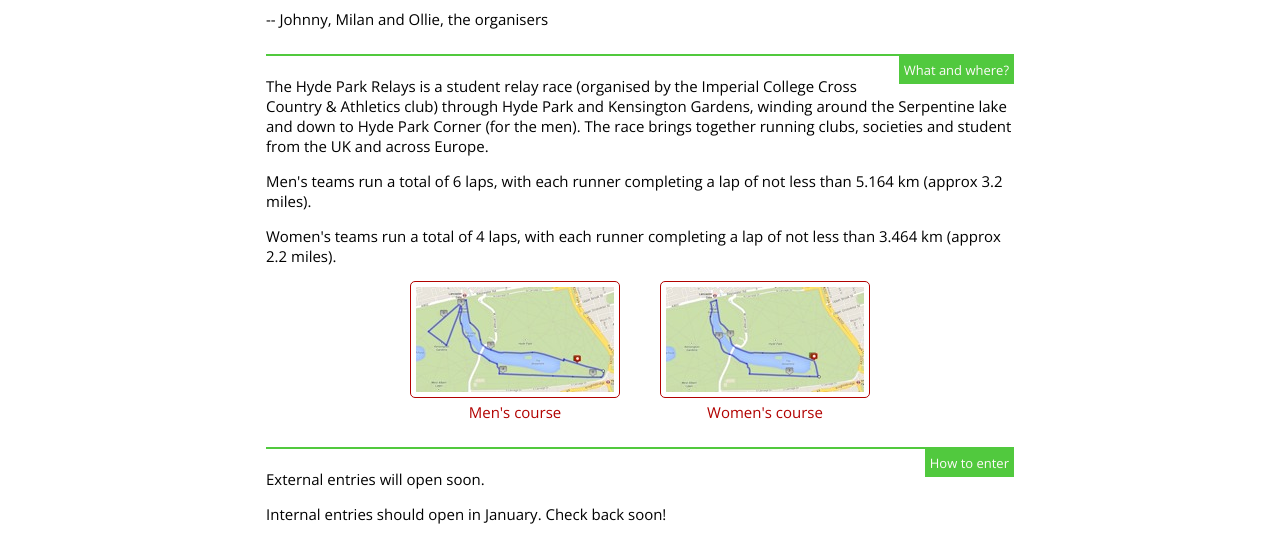
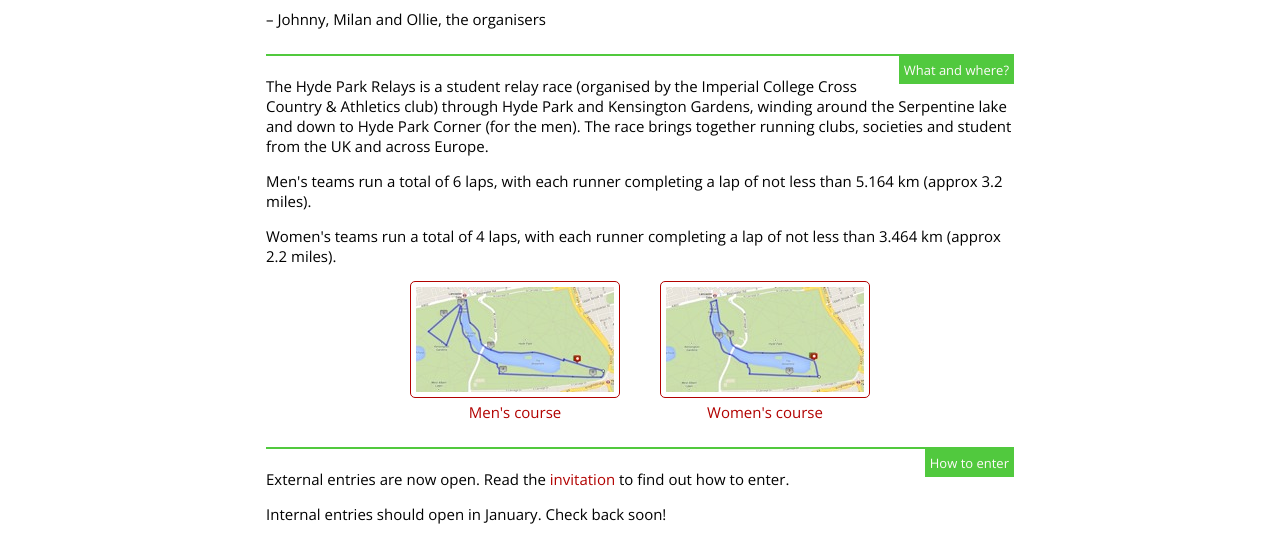
Before and after one commit to MilanMisak/HydeParkRelays, a website: page assets/index.html in a window 1280 px wide. Shown: the part 250-796 px from the top of the page. Drawn offline with nearby package versions, Linux system fonts and the light colour scheme.

Commit message:
Added external invitation and made a few design tweaks

```diff
--- a/assets/css/hpr.less
+++ b/assets/css/hpr.less
@@ -71,7 +71,7 @@
     color: @secondary;
 
     &:hover {
-        color: #333;
+        color: #000;
     }
 
     & > img {
--- a/assets/index.html
+++ b/assets/index.html
@@ -26,7 +26,7 @@
                 <div class="pure-g-r">
                     <div class="pure-u-2-3">
                         <p>Hello and welcome to the 66th Hyde Park Relays. We hope that you are looking forward to run and would love to see you on the day.</p>
-                        <p>-- Johnny, Milan and Ollie, the organisers</p>
+                        <p>&ndash; Johnny, Milan and Ollie, the organisers</p>
                     </div>
 
                     <div class="pure-u-1-3 contact-section">
@@ -71,7 +71,7 @@
                 <div class="band-title-bar">
                     <h3 class="band-title">How to enter</h3>
                 </div>
-                <p>External entries will open soon.</p>
+                <p>External entries are now open. Read the <a href="files/InvitationExternal.doc">invitation</a> to find out how to enter.</p>
                 <!--<p>External entries will open soon. Please download the entry form, fill it in and email it back to hpr[at]imperial.ac.uk. After this, <a href="https://www.imperialcollegeunion.org/shop/club-society-project-products/cross-country-&-athletics-products/1543/hyde-park-relays-external-entries">pay the appropriate entry fee here</a>.</p>-->
                 <!--<p>TODO: update form</p>
                 <p>TODO: shop product</p>-->
```
Also changed, not shown: assets/css/hpr.min.css, assets/css/styles.min.css, 1 other file.
